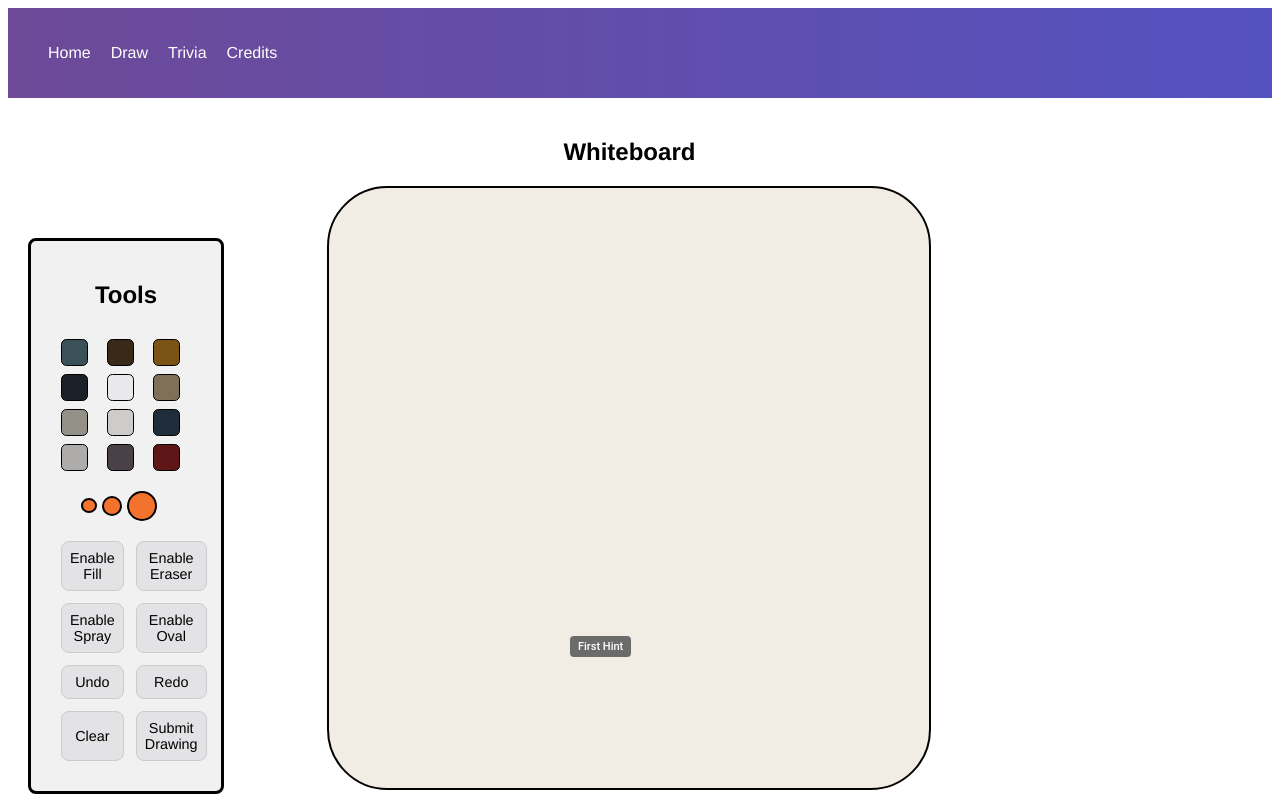
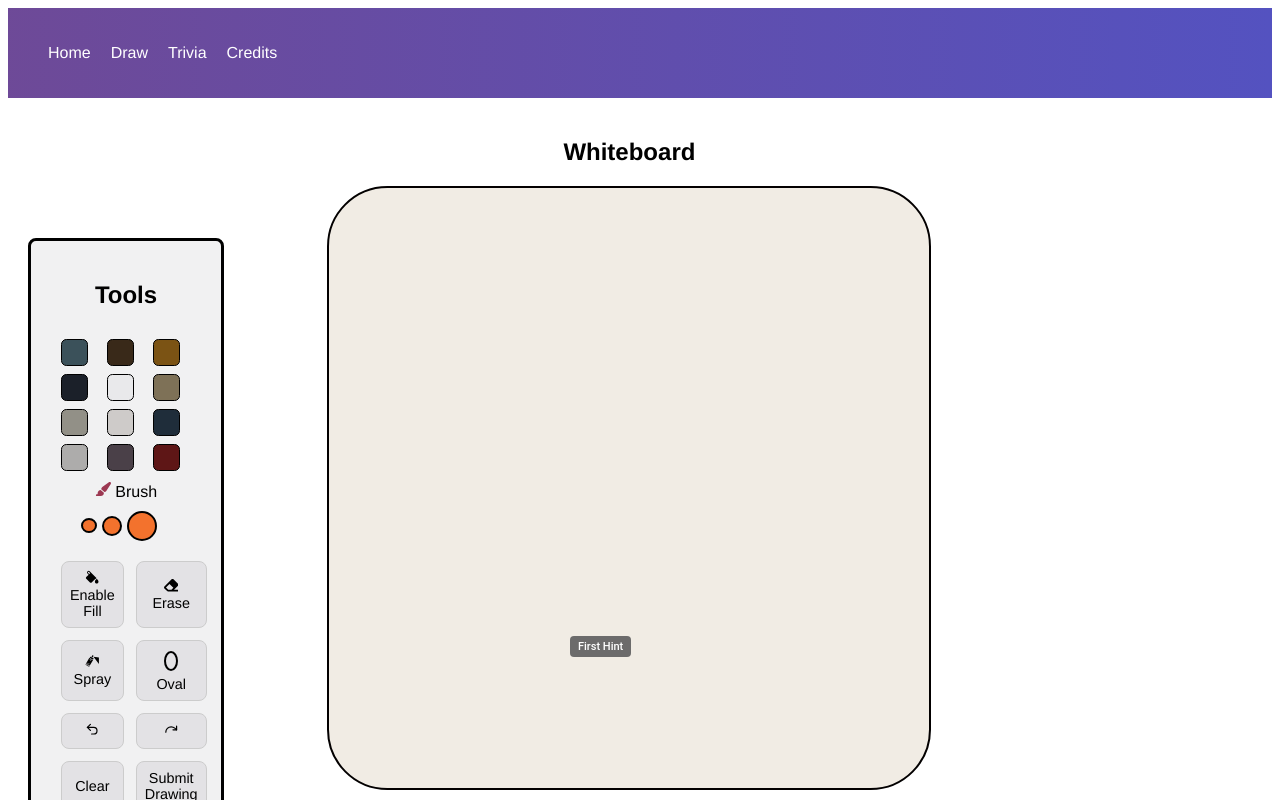
Before and after one commit to MissionToPsyche-Iridium/iridium_23f_year_sim-byu-i, a React (Create React App) app in the folder psyche/: page /Drawing in a window 1280 px wide. Shown: the top 800 px of the page. Built offline with nearby package versions, Linux system fonts and the light colour scheme.

Commit message:
Added React Icons and styles

```diff
--- a/psyche/package.json
+++ b/psyche/package.json
@@ -12,6 +12,7 @@
     "psyche": "file:",
     "react": "^18.3.1",
     "react-dom": "^18.3.1",
+    "react-icons": "^5.3.0",
     "react-router-dom": "^6.27.0",
     "react-scripts": "^5.0.1",
     "web-vitals": "^2.1.4"
--- a/psyche/src/components/canvas.js
+++ b/psyche/src/components/canvas.js
@@ -2,6 +2,13 @@ import React, { useRef, useState, forwardRef } from 'react';
 import { useNavigate } from 'react-router-dom';
 import Tooltip from '@mui/material/Tooltip';
 import HintBox from "../components/hints";
+import { IoColorFill } from "react-icons/io5";
+import { FaEraser } from "react-icons/fa";
+import { TbOval } from "react-icons/tb";
+import { GiSpray } from "react-icons/gi";
+import { LuUndo2, LuRedo } from "react-icons/lu";
+import { FaPaintbrush } from "react-icons/fa6";
+
 
 import "../index.css";
 
@@ -28,8 +35,6 @@ function Canvas() {
   //TODO: Find a way so the canvas automatically changes with the screen.
   const [canvasSize, setCanvasSize] = useState(600);
 
-  // Checks if tool is true or not and then based on the tool toggles on and off
-  const toggleTool = (tool) => {
 
   const isActive = {
     fill: isFilling,
@@ -38,11 +43,15 @@ function Canvas() {
     oval: isOval,
   };
 
+  // Checks if tool is true or not and then based on the tool toggles on and off
+  const toggleTool = (tool) => {
+
     setIsFilling(tool === "fill" ? !isActive.fill : false);
     setIsSpraying(tool === "spray" ? !isActive.spray : false);
     setIsErasing(tool === "erase" ? !isActive.erase : false);
     setIsOval(tool === "oval" ? !isActive.oval : false);
   };
+  const isAnyActive = isFilling || isSpraying || isErasing || isOval;
 
   const handleSubmit = () => {
     const canvas = canvasRef.current;
@@ -272,6 +281,9 @@ function Canvas() {
             />
           ))}
         </div>
+        <div className='Brush-Icon'>
+          {isAnyActive ? <FaPaintbrush style={{ fontSize: "1 rem", color: "black" }} /> : <FaPaintbrush style={{ fontSize: "1.2 rem", color: "#9C3852" }} />} Brush
+        </div>
         <div className="brushSizes">
           {brushSizes.map((size, index) => (
             <button
@@ -279,50 +291,54 @@ function Canvas() {
               key={size}
               onClick={() => setBrushSize(size)}
             >
+
             </button>
           ))}
         </div>
         <div className='brushOptions'>
+
           <Tooltip title="Fill">
             <button className="canvasButton" onClick={() => toggleTool("fill")}>
-              {isFilling ? "Disable Fill" : "Enable Fill"}
+              {isFilling ? <IoColorFill style={{ fontSize: "2rem", color: "#9C3852" }} /> : <IoColorFill />} Enable Fill
             </button>
           </Tooltip>
 
           <Tooltip title="Eraser">
             <button className="canvasButton" onClick={() => toggleTool("erase")}>
-              {isErasing ? "Disable Eraser" : "Enable Eraser"}
+              {isErasing ? <FaEraser style={{ fontSize: "2rem", color: "#9C3852" }} /> : <FaEraser />} Erase
             </button>
           </Tooltip>
 
           <Tooltip title="Spray">
             <button className="canvasButton" onClick={() => toggleTool("spray")}>
-              {isSpraying ? "Disable Spray" : "Enable Spray"}
+              {isSpraying ? <GiSpray style={{ fontSize: "2rem", color: "#9C3852" }} />
+                : <GiSpray />} Spray
             </button>
           </Tooltip>
 
           <Tooltip title="Oval">
             <button className="canvasButton" onClick={() => toggleTool("oval")}>
-              {isOval ? "Disable Oval" : "Enable Oval"}
+              {isOval ? (
+                <TbOval style={{ fontSize: "2rem", color: "#9C3852" }} />
+              ) : (
+                <TbOval style={{ fontSize: "1.5rem" }} />
+              )} Oval
             </button>
           </Tooltip>
 
+
           <Tooltip title="Undo">
-            <button className="canvasButton" onClick={undo}>Undo</button>
+            <button className="canvasButton" onClick={undo}><LuUndo2 /></button>
           </Tooltip>
 
           <Tooltip title="Redo">
-            <button className="canvasButton" onClick={redo}>Redo</button>
+            <button className="canvasButton" onClick={redo}><LuRedo /></button>
           </Tooltip>
 
-          <Tooltip title="Clear">
           <button className="canvasButton" onClick={clearCanvas}>Clear</button>
-          </Tooltip>
-          <Tooltip title="Submit">
           <button onClick={handleSubmit} className="canvasButton">
             Submit Drawing
           </button>
-          </Tooltip>
         </div>
       </div>
       <div className="canvas-container">
```
Also changed, not shown: 1 other file (tests, documents, lock files or other folders). Lines whose indentation alone changed are shown as unchanged.
